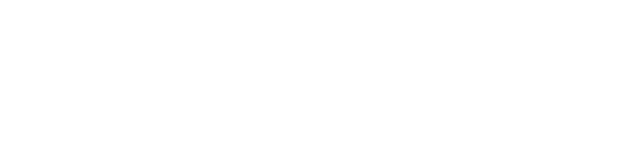
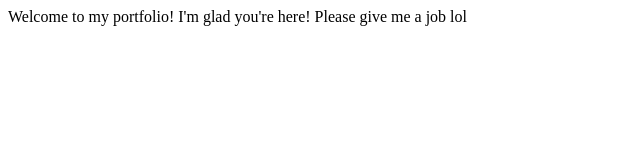
Before and after one commit to popthrift/Portfolio, a plain HTML site: page index.html in a window 1280 px wide. Shown: the whole page, without its empty margins (0-640 px from the left). Drawn offline with Linux system fonts and the light colour scheme.

Commit message:
Update index.html

```diff
--- a/index.html
+++ b/index.html
@@ -5,7 +5,8 @@
 </head>
 
 <body>
-  <header></header>
+  <header>Welcome to my portfolio! I'm glad you're here! Please give me a job lol</header>
+
 
 </body>
 
```
